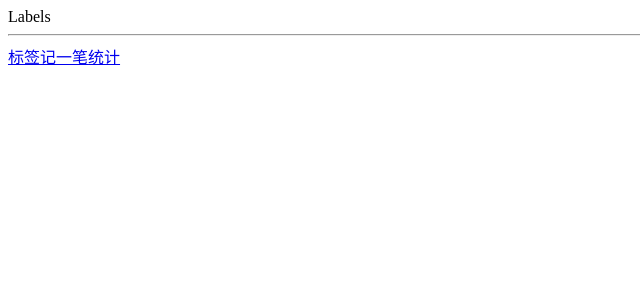
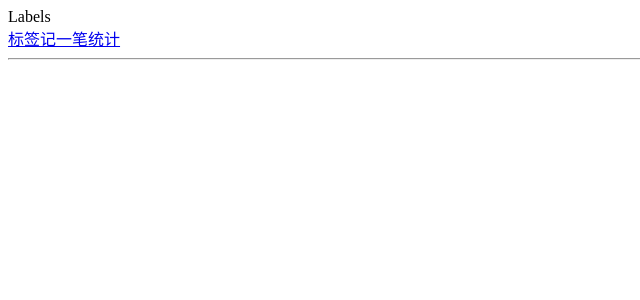
Before and after one commit to nicole618/merney, a Vue app: page /#/labels in a window 1280 px wide. Shown: the top 300 px of the page, without its empty margins (0-640 px from the left). Built offline with nearby package versions, Linux system fonts and the light colour scheme.

Commit message:
创建和引入全局组件 Nav

```diff
--- a/src/App.vue
+++ b/src/App.vue
@@ -2,11 +2,7 @@
   <div>
     <router-view/>
     <hr />
-    <div>
-      <router-link to="/labels">标签</router-link>
-      <router-link to="/money">记一笔</router-link>
-      <router-link to="/statistics">统计</router-link>
-    </div>
+
   </div>
 </template>
 
--- /dev/null
+++ b/src/components/Nav.vue
@@ -0,0 +1,17 @@
+<template>
+  <div>
+    <router-link to="/labels">标签</router-link>
+    <router-link to="/money">记一笔</router-link>
+    <router-link to="/statistics">统计</router-link>
+  </div>
+</template>
+
+<script lang="ts">
+export default {
+name: "Nav"
+}
+</script>
+
+<style lang="scss" scoped>
+
+</style>
--- a/src/main.ts
+++ b/src/main.ts
@@ -3,9 +3,10 @@
 import './registerServiceWorker'
 import router from './router'
 import store from './store'
+import Nav from '@/components/Nav.vue';
 
 Vue.config.productionTip = false
-
+Vue.component('Nav',Nav)
 new Vue({
   router,
   store,
--- a/src/views/Labels.vue
+++ b/src/views/Labels.vue
@@ -1,11 +1,15 @@
 <template>
-<div>Labels</div>
+  <div>
+    Labels
+    <Nav/>
+  </div>
 </template>
 
 <script lang="ts">
+
 export default {
-name: "Labels"
-}
+  name: 'Labels',
+};
 </script>
 
 <style lang="scss" scoped>
--- a/src/views/Money.vue
+++ b/src/views/Money.vue
@@ -1,11 +1,15 @@
 <template>
-<div>Money.vue</div>
+  <div>Money.vue
+    <Nav/>
+  </div>
 </template>
 
 <script lang="ts">
+
 export default {
-name: "Money.vue"
-}
+  name: 'Money.vue',
+
+};
 </script>
 
 <style lang="scss" scoped>
--- a/src/views/Statistics.vue
+++ b/src/views/Statistics.vue
@@ -1,11 +1,16 @@
 <template>
-<div>Statistics</div>
+  <div>
+    Statistics
+    <Nav/>
+  </div>
 </template>
 
 <script lang="ts">
+
+
 export default {
-name: "Statistics"
-}
+  name: 'Statistics',
+};
 </script>
 
 <style lang="scss" scoped>
```
